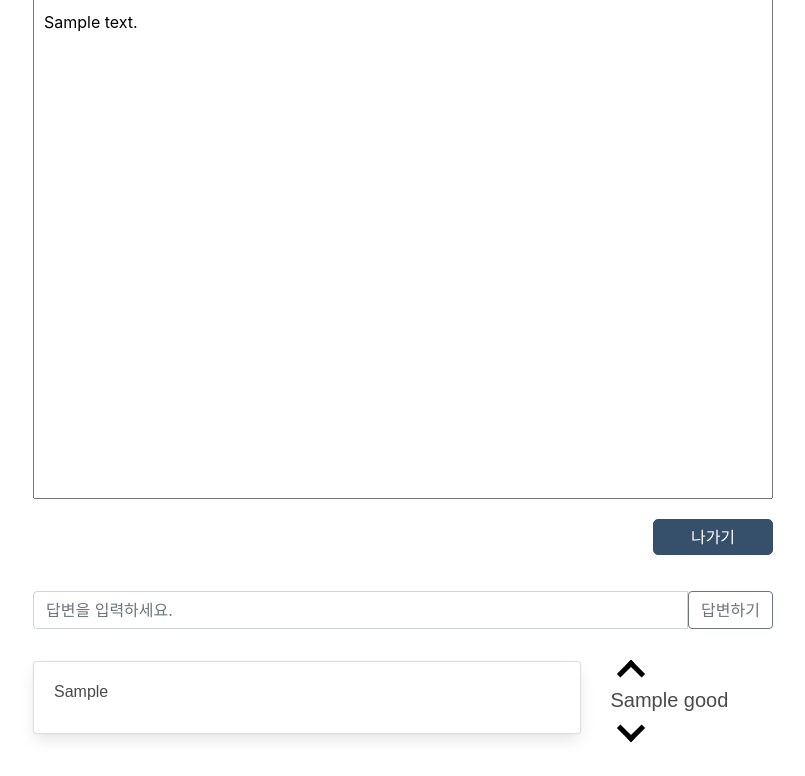
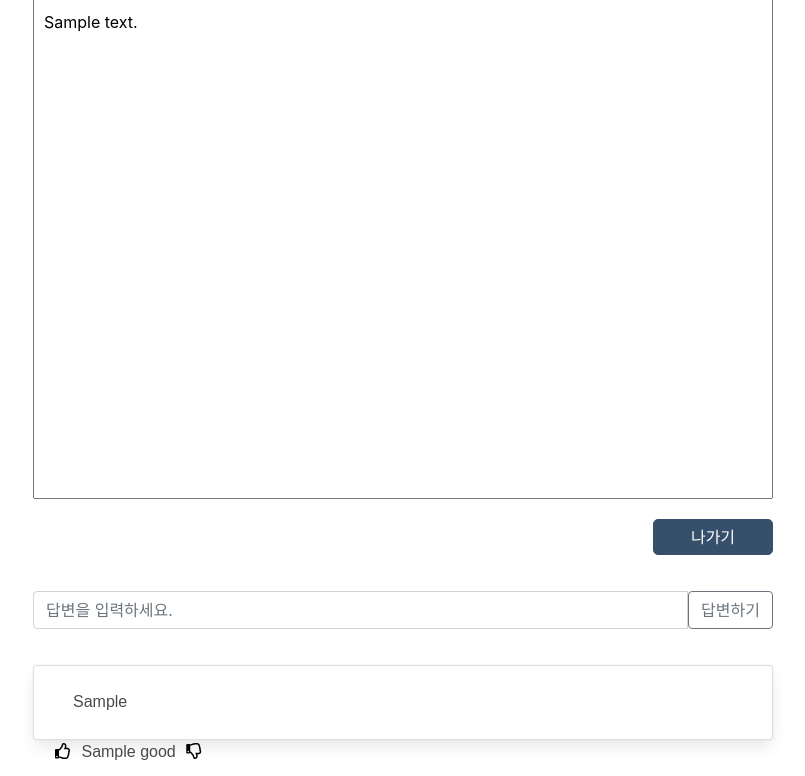
Before and after one commit to keeeeeey/hanghae_1_week, a Flask app: template templates/read.html in a window 1280 px wide. Shown: the part 159-935 px from the top of the page, without its empty margins (237-1042 px from the left). Run offline with Flask 2, Linux system fonts and the light colour scheme; the template is opened without the code that fills it: most values are stand-ins (such as "Sample title", 1, 10 or a date in 2020); some libraries are stand-ins or nearby versions.

Commit message:
index title design, delete alert for checking, border for the reply

```diff
--- a/templates/login.html
+++ b/templates/login.html
@@ -104,8 +104,6 @@
 
       function signIn() {
 
-          alert('start signIn function for login')
-
         let username = $('.input-userID').val();
         let password = $('.input-userPW').val();
 
@@ -125,8 +123,6 @@
           $('#help-password-login').text('');
         }
 
-        alert('start ajax for login')
-
         $.ajax({
 
           type: 'POST',
@@ -138,7 +134,6 @@
           success: function (response) {
             if (response['result'] == 'success') {
               $.cookie('mytoken', response['token'], { path: '/' });
-              alert('로그인 완료!');
               window.location.href = '/';
             } else {
               alert(response['msg']);
--- a/templates/read.html
+++ b/templates/read.html
@@ -152,8 +152,8 @@
             content: '';
             width: 20px; /* 사이즈 */
             height: 20px; /* 사이즈 */
-            border-top: 5px solid #000; /* 선 두께 */
-            border-right: 5px solid #000; /* 선 두께 */
+            border-top: 3px solid #000; /* 선 두께 */
+            border-right: 3px solid #000; /* 선 두께 */
             transform: rotate(315deg); /* 각도 */
         }
 
@@ -169,8 +169,8 @@
             content: '';
             width: 20px; /* 사이즈 */
             height: 20px; /* 사이즈 */
-            border-top: 5px solid #000; /* 선 두께 */
-            border-right: 5px solid #000; /* 선 두께 */
+            border-top: 3px solid #000; /* 선 두께 */
+            border-right: 3px solid #000; /* 선 두께 */
             transform: rotate(135deg); /* 각도 */
         }
 
@@ -191,6 +191,16 @@
 
             margin-top: 20px;
 
+        }
+
+        button {
+            border: none;
+            background-color: rgba(0, 0, 0, 0);
+            cursor: pointer;
+        }
+
+        .card {
+            margin: 0.3em 0;
         }
 
     </style>
@@ -235,9 +245,16 @@
                 },
                 success: function (response) {
                     if (response["result"] == "success") {
+                        window.location.reload();
+                        console.log('after response checker : ' + checker)
 
-                        window.location.reload();
-                        //main page move
+                        if (checker) {
+                            change_color("gray_green", "arrow_down")
+                            change_color("black", "arrow_up")
+                        } else {
+                            change_color("gray_green", "arrow_up")
+                            change_color("black", "arrow_down")
+                        }
                     }
                 }
             })
@@ -245,7 +262,7 @@
 
         function setReply() {
 
-            let article_id = $('#article_id').val();
+            let article_id = $('#article_id').val()
             let data = $('#replyData').val()
 
             $.ajax({
@@ -266,6 +283,16 @@
         function fnMove(seq) {
             var offset = $(seq).offset();
             $('html, body').animate({scrollTop: offset.top}, 400);
+        }
+
+        function change_color(val, id) {
+            var element = document.getElementById(id);
+            $('#arrow_up2').style.borderColor = "#8FB"
+            $('#arrow_up2').style.color = "#8FB"
+            $('#arrow_up2').style.borderTopColor = "#8FB"
+            $('#arrow_up2').style.borderRightColor = "#8FB"
+            if (val == "black") element.style.borderColor = "#000";
+            else if (val == "gray_green") element.style.borderColor = "#8FBC8F";
         }
 
     </script>
@@ -308,25 +335,22 @@
             {% if reply_on_article|length %}
                 {% for item in reply_on_article %}
 
-                    <div class="row" id="{{ item._id }}">
+
+                    <div class="row card">
                         <div class="col-9">
-                            <div class="card w-100 mb-3">
-                                <div class="card-body reply_body">
-                                    <h5 class="card-title">{{ item.reply_data }}</h5>
-                                </div>
+                            <div class="card-content reply-item">
+                                <p>{{ item.reply_data }}</p>
                             </div>
                         </div>
                         <div class="col">
-                            <div>
-                                <span class="arrow-up" onclick="goLike('{{ item._id }}', true)"></span>
-                            </div>
-                            <div class="like_num" id="like_num">
-                                <div class="like_value">
-                                    {{ item.good }}
-                                </div>
-                            </div>
-                            <div>
-                                <span class="arrow-down" onclick="goLike('{{ item._id }}', false)"></span>
+                            <div class="like-count">
+                                <button onclick="goLike('{{ item._id }}', true)">
+                                    <i class="far fa-thumbs-up"></i>
+                                </button>
+                                <span class="reply-count">{{ item.good }}</span>
+                                <button onclick="goLike('{{ item._id }}', false)">
+                                    <i class="far fa-thumbs-down"></i>
+                                </button>
                             </div>
                         </div>
                     </div>
```
Also changed, not shown: templates/index.html (+24 -3 lines).
